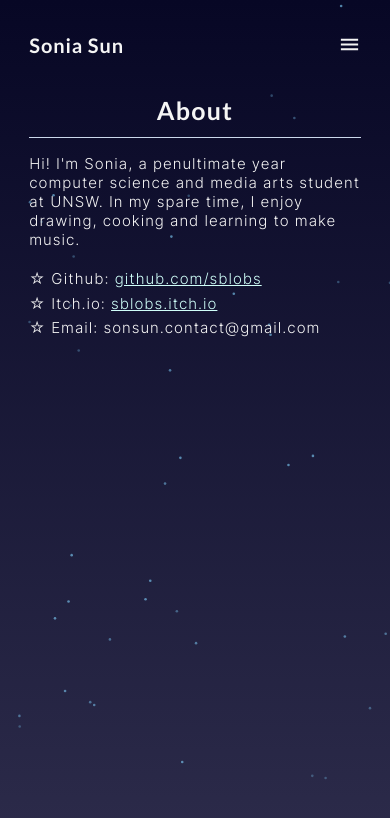
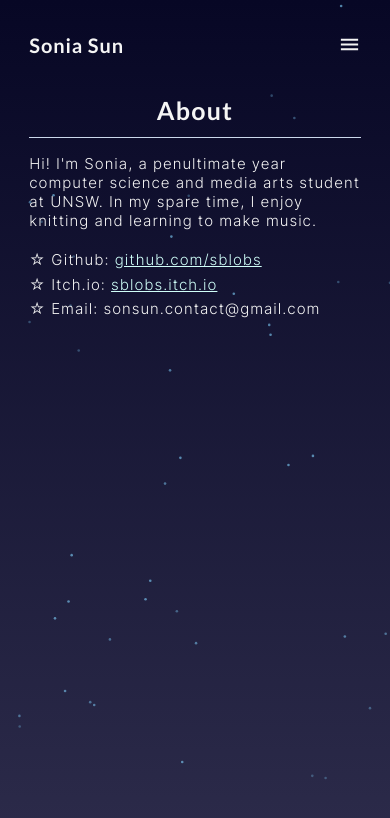
Before and after one commit to sblobs/sonsun.dev, a React (Create React App) app: page /about in a window 390 px wide. Shown: the top 818 px of the page. Built offline with nearby package versions, Linux system fonts and the light colour scheme.

Commit message:
Minor changes to layout and about description

```diff
--- a/src/data/AboutData.js
+++ b/src/data/AboutData.js
@@ -3,7 +3,7 @@ import styles from './AboutData.module.scss';
 
 const About = {
   desc: <>Hi! I&apos;m Sonia, a penultimate year computer science and media
-  arts student at UNSW. In my spare time, I enjoy drawing, cooking and learning
+  arts student at UNSW. In my spare time, I enjoy knitting and learning
   to make music.</>,
   links: <div className={styles.linkGroup}>
     <div>
--- a/src/pages/Contact.module.scss
+++ b/src/pages/Contact.module.scss
@@ -121,7 +121,7 @@ textarea {
 	}
 	.alert {
 		font-size: $content-size-smallscreen;
-		width: 240px;
+		width: 250px;
 		background-color: #201f3e;
 	}
 	textarea {
@@ -134,7 +134,7 @@ textarea {
 		position: fixed;
 		bottom: 1.5%;
 		left: 2.5%;
-		width: 95%;
+		width: 98%;
 		box-shadow: none;
 		margin: 0;
 		background-color: #2c2b4a;
```
